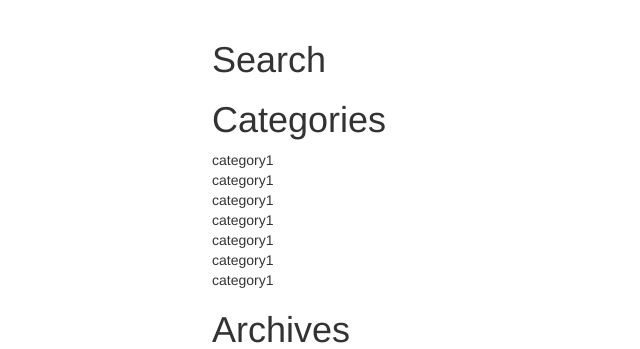
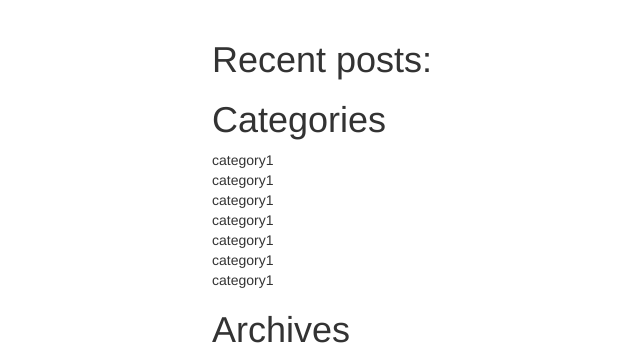
Before and after one commit to myGitHub4publicprojects/blog, a Django app: page / in a window 1280 px wide. Shown: the part 203-552 px from the top of the page, without its empty margins (638-1278 px from the left). Run offline with Django 3.2, Linux system fonts and the light colour scheme; data that the repository does not hold is empty; some libraries are stand-ins or nearby versions.

Commit message:
recents posts links added to sidebar

```diff
--- a/posts/templates/posts/sidebar.html
+++ b/posts/templates/posts/sidebar.html
@@ -1,4 +1,11 @@
-<h1>Search</h1>
+<h1>Recent posts:</h1>
+    {% if recent_posts %}
+    <ul>
+    {% for post in recent_posts %}
+        <li><a href="{% url 'posts:detail' post.pk %}">{{ post.title }}</a></li>
+    {% endfor %}
+    </ul>
+    {% endif %}
 <h1>Categories</h1>
 <ul class="list-unstyled">
     <li>category1</li>
--- a/posts/views.py
+++ b/posts/views.py
@@ -22,6 +22,10 @@ def home(request):
             Q(author__username__icontains=query)|
             Q(title__icontains=query)
         ).distinct()
+    if len(Post.objects.active()) > 5:
+        recent_posts = Post.objects.active()[:5]
+    else:
+        recent_posts = Post.objects.active()
 
     items_per_page = 5
     if request.GET.get('iitems'):
@@ -41,6 +45,7 @@ def home(request):
 
     context = {
         'post_list': queryset,
+        'recent_posts': recent_posts
     }
     return render(request, 'posts/home.html', context)
 
@@ -194,6 +199,19 @@ def create_pdf(request, pk):
         textColor=purple,
         fontSize=10,
     )
+    styles['link'] = ParagraphStyle(
+        'link',
+        parent=styles['default'],
+        leading=14,
+        borderColor=black,
+        borderWidth=0,
+        borderPadding=5,
+        borderRadius=2,
+        spaceBefore=10,
+        spaceAfter=10,
+        textColor=blue,
+        fontSize=14,
+    )
 
     author = post.author.username
     published = post.published
@@ -203,7 +221,7 @@ def create_pdf(request, pk):
     full_url = request.build_absolute_uri(relative_url)
     url_paragraph = Paragraph('Article from: ' + full_url, styles['alert'])
     address = '<link href="' + full_url + '">' + 'Click here to read this article online' + '</link>'
-    address_paragraph = Paragraph(address, styles['default'])
+    address_paragraph = Paragraph(address, styles['link'])
     image = Image(post.image,  width=200, height=200)
     header_image = Image(os.path.join(settings.STATIC_ROOT, 'posts/img/header.jpg'),  width=600, height=100)
 
```
